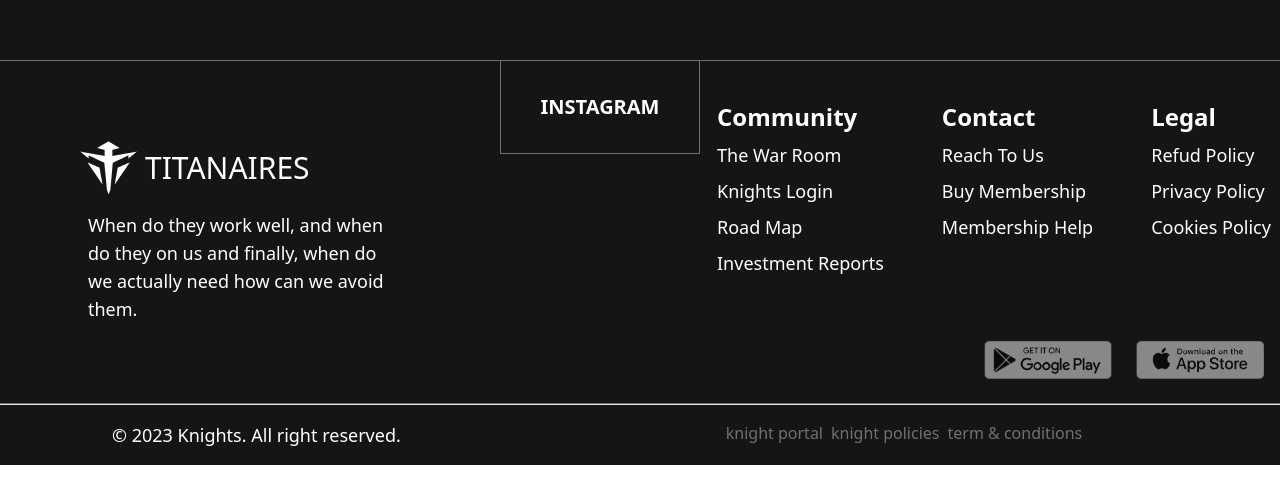
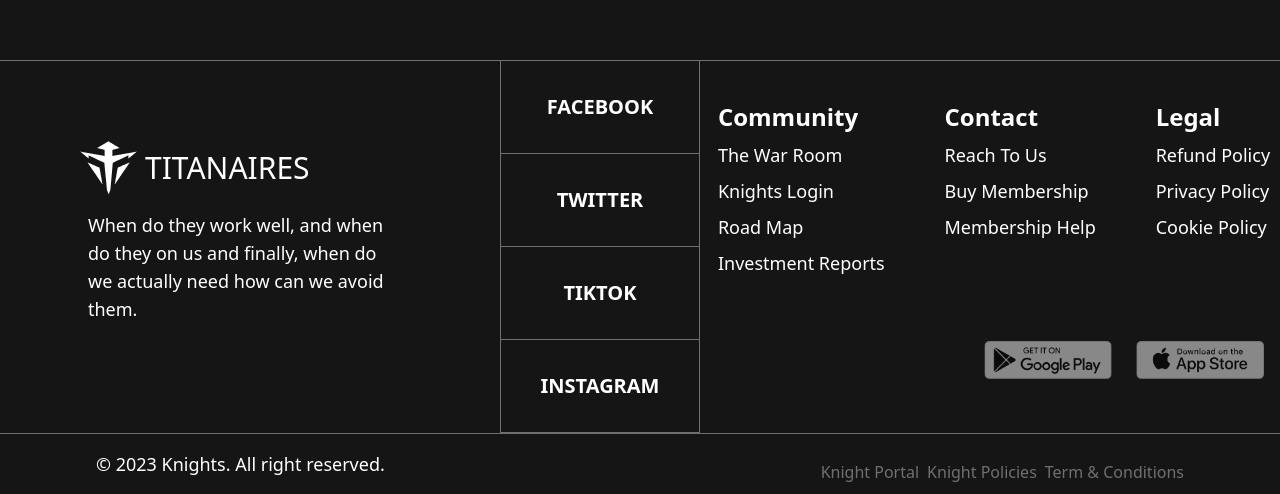
Before and after one commit to Jacsonrai/knights, a React (Create React App) app: page /login in a window 1280 px wide. Shown: the part 926-1420 px from the top of the page. Before the commit the page ends 1391 px from the top, so only its background shows below. Built offline with nearby package versions, Linux system fonts and the light colour scheme.

Commit message:
setup testing

```diff
--- a/src/App.jsx
+++ b/src/App.jsx
@@ -4,7 +4,7 @@ import News from "./pages/news";
 import Contact from "./pages/contact";
 import Login from "./pages/login";
 import NavBar from "./components/shared/navbar";
-import Footer from "./components/shared/footer/FooterLayout";
+import { Footer } from "./components/shared/footer";
 const App = () => {
   return (
     <>
--- a/src/components/shared/footer/FooterLayout.jsx
+++ b/src/components/shared/footer/FooterLayout.jsx
@@ -3,7 +3,10 @@ import logo from "../../../assets/union.png";
 import appLogo from "../../../assets/appstore.png";
 import playLogo from "../../../assets/playstore.png";
 import { SocialLinkCard } from "../../surfaces/card";
-const FooterLayout = () => {
+import { Link } from "react-router-dom";
+const FooterLayout = (props) => {
+  const { socialLinksData, quickLinksData } = props;
+  console.log(quickLinksData);
   return (
     <div className="text-white pt-28 bg-pale-black">
       <div className="lg:grid lg:grid-cols-[minmax(350px,500px)_minmax(100px,200px)_auto] lg:border-t lg:border-b lg:border-pale-gray">
@@ -21,7 +24,12 @@ const FooterLayout = () => {
         </div>
 
         <div className="flex flex-col pt-8 lg:pt-0">
-          <SocialLinkCard cardLabel={"Instagram"} />
+          {socialLinksData.length > 0 &&
+            socialLinksData.map((social, i) => (
+              <div key={i}>
+                <SocialLinkCard cardLabel={social.name} setlink={"/#"} />
+              </div>
+            ))}
         </div>
 
         <div className="">
@@ -29,45 +37,63 @@ const FooterLayout = () => {
             <span>
               <ul className="pb-10 text-center text-white md:text-left">
                 <li className="pb-2 text-2xl font-semibold">Community</li>
-                <li className="pb-2 text-lg capitalize">the war room</li>
-                <li className="pb-2 text-lg capitalize">knights login</li>
-                <li className="pb-2 text-lg capitalize">road map</li>
-                <li className="pb-2 text-lg capitalize">investment reports</li>
+                {quickLinksData.length > 0 &&
+                  quickLinksData[0].map((link, i) => (
+                    <Link to={link.path}>
+                      <li className="pb-2 text-lg capitalize" key={i}>
+                        {link.name}
+                      </li>
+                    </Link>
+                  ))}
               </ul>
             </span>
 
             <span>
               <ul className="pb-10 text-center text-white md:text-left">
                 <li className="pb-2 text-2xl font-semibold">Contact</li>
-                <li className="pb-2 text-lg capitalize">reach to us</li>
-                <li className="pb-2 text-lg capitalize">buy membership</li>
-                <li className="pb-2 text-lg capitalize">membership help</li>
+                {quickLinksData.length > 0 &&
+                  quickLinksData[1].map((link, i) => (
+                    <Link to={link.path}>
+                      <li className="pb-2 text-lg capitalize" key={i}>
+                        {link.name}
+                      </li>
+                    </Link>
+                  ))}
               </ul>
             </span>
 
             <span>
               <ul className="pb-10 text-center text-white md:text-left">
                 <li className="pb-2 text-2xl font-semibold">Legal</li>
-                <li className="pb-2 text-lg capitalize">refud policy</li>
-                <li className="pb-2 text-lg capitalize">privacy policy</li>
-                <li className="pb-2 text-lg capitalize">cookies policy</li>
+                {quickLinksData.length > 0 &&
+                  quickLinksData[2].map((link, i) => (
+                    <Link to={link.path}>
+                      <li className="pb-2 text-lg capitalize" key={i}>
+                        {link.name}
+                      </li>
+                    </Link>
+                  ))}
               </ul>
             </span>
           </div>
           <div className="flex flex-col items-center justify-center gap-6 p-4 pb-6 md:flex-row md:justify-end">
+            <Link to={"#"}>
               <figure>
                 <img src={playLogo} alt="" className="md:w-[8rem]" />
               </figure>
+            </Link>
 
+            <Link to={"#"}>
               <figure>
                 <img src={appLogo} alt="" className="md:w-[8rem]" />
               </figure>
+            </Link>
           </div>
         </div>
       </div>
 
-      <div className="border-t md:grid md:grid-cols-2 md:pt-4 md:pl-28 md:pr-28">
-        <div className="flex flex-wrap justify-between gap-2 p-4 md:justify-center text-pale-gray md:p-0 ">
+      <div className="border-t md:border-t-0 md:grid md:grid-cols-2 md:pt-4 md:pl-10 md:pr-10 lg:pl-24 lg:pr-24">
+        <div className="flex items-center justify-between gap-2 p-4 capitalize md:justify-end text-pale-gray md:p-0">
           <p>knight portal</p>
           <p>knight policies</p>
           <p>term & conditions</p>
--- /dev/null
+++ b/src/components/shared/footer/index.jsx
@@ -0,0 +1,15 @@
+import React from "react";
+import FooterLayout from "./FooterLayout";
+import { socialLinks } from "../../../mock/data";
+import { quickLinksData } from "../../../mock/data";
+console.log(socialLinks);
+const Footer = () => {
+  return (
+    <FooterLayout
+      socialLinksData={socialLinks}
+      quickLinksData={quickLinksData}
+    />
+  );
+};
+
+export { Footer };
--- a/src/components/shared/navbar/index.jsx
+++ b/src/components/shared/navbar/index.jsx
@@ -112,7 +112,7 @@ const NavBar = () => {
             knightlogin
           </li>
           <li
-            className={`p-8  w-screen opacity-0 transition-all ease-in ${
+            className={`p-8 flex justify-center opacity-0 transition-all ease-in ${
               open && `opacity-100`
             } `}
           >
--- a/src/components/surfaces/card/socialCard/index.jsx
+++ b/src/components/surfaces/card/socialCard/index.jsx
@@ -1,10 +1,13 @@
 import React from "react";
+import { Link } from "react-router-dom";
 
-const SocialLinkCard = ({ cardLabel }) => {
+const SocialLinkCard = ({ cardLabel, setlink }) => {
   return (
-    <div className="pt-8 pb-8 text-xl font-semibold text-center uppercase border-t border-b lg:border-t-0 lg:border-l lg:border-r lg:border-b border-pale-gray">
-      {cardLabel}
-    </div>
+    <Link to={setlink}>
+      <div className="pt-8 pb-8 text-xl font-semibold text-center uppercase border-t border-b lg:border-t-0 lg:border-l lg:border-r lg:border-b border-pale-gray">
+        {cardLabel}
+      </div>
+    </Link>
   );
 };
 
--- a/src/mock/data.jsx
+++ b/src/mock/data.jsx
@@ -21,3 +21,69 @@ export const newsData = [
     image: news3,
   },
 ];
+export const socialLinks = [
+  {
+    name: "facebook",
+    link: "",
+  },
+  {
+    name: "twitter",
+    link: "",
+  },
+  {
+    name: "tiktok",
+    link: "",
+  },
+  {
+    name: "instagram",
+    link: "",
+  },
+];
+export const quickLinksData = [
+  [
+    {
+      name: "The War Room",
+      path: "/",
+    },
+    {
+      name: "Knights Login",
+      path: "/login",
+    },
+    {
+      name: "Road Map",
+      path: "",
+    },
+    {
+      name: "Investment Reports",
+      path: "",
+    },
+  ],
+  [
+    {
+      name: "Reach to us",
+      path: "/",
+    },
+    {
+      name: "buy membership",
+      path: "",
+    },
+    {
+      name: "membership help",
+      path: "",
+    },
+  ],
+  [
+    {
+      name: "refund policy",
+      path: "/",
+    },
+    {
+      name: "privacy policy",
+      path: "",
+    },
+    {
+      name: "cookie policy",
+      path: "",
+    },
+  ],
+];
--- a/src/pages/home/homeLayout.jsx
+++ b/src/pages/home/homeLayout.jsx
@@ -15,8 +15,8 @@ import handleft from "../../assets/handleft.png";
 import handRight from "../../assets/handright.png";
 import pioneers from "../../assets/pioneers_img.png";
 import warRoom from "../../assets/TheWarRoom.png";
-import news1 from "../../assets/news-03-img.png";
 import { ImageCardLabel } from "../../components/surfaces/card/index";
+
 const HomeLayout = (props) => {
   const { newsData } = props;
   console.log(newsData.image);
```
Also changed, not shown: package.json (+17 -3 lines), 2 other files (tests, documents, lock files or other folders). Lines whose indentation alone changed are shown as unchanged.
